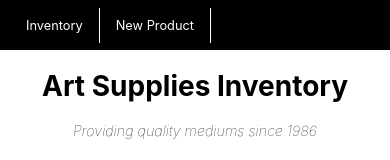
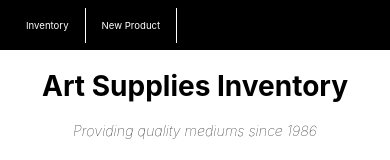
Before and after one commit to ntgarrett/CRUD_inventory, a Next.js app in the folder client/: page /new in a window 390 px wide. Shown: the top 160 px of the page. Built offline with nearby package versions, Linux system fonts and the light colour scheme.

Commit message:
Adjusts font size

```diff
--- a/client/styles/Nav.module.css
+++ b/client/styles/Nav.module.css
@@ -6,6 +6,7 @@
   display: flex;
   justify-content: flex-start;
   align-items: center;
+  font-size: 14px;
 }
 
 .nav ul {
@@ -33,6 +34,9 @@
 }
 
 @media (max-width: 600px) {
+  .nav {
+    font-size: 12px;
+  }
   .nav ul li a {
     font-size: 0.8em;
     padding: 0 1rem 0 1rem;
```
